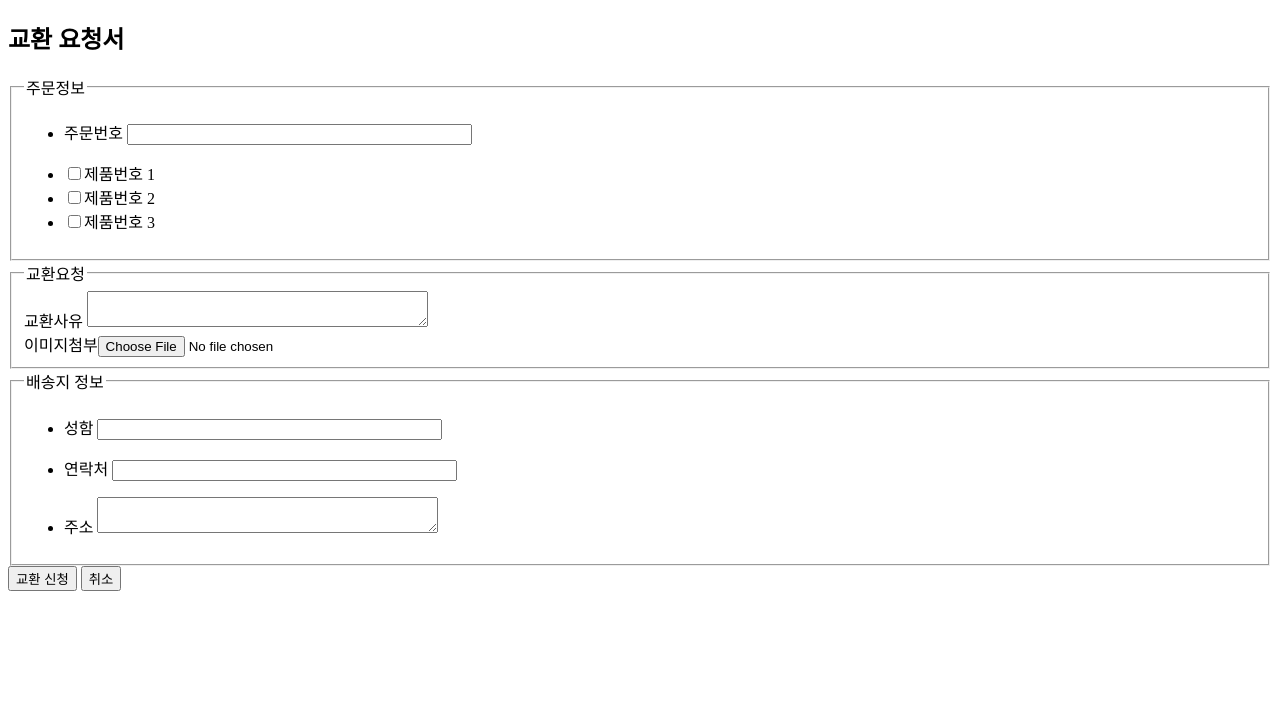
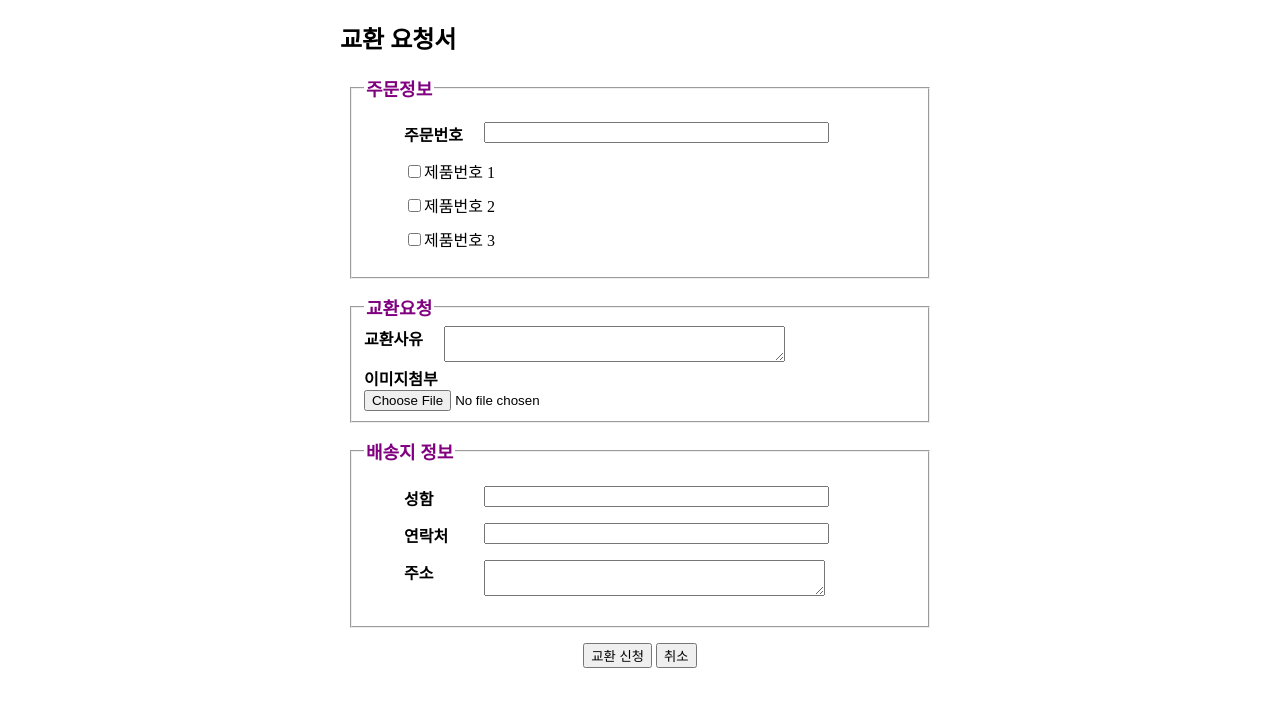
Before and after one commit to Claire-Nam/project_elice_shopping, a plain HTML site: page order_Page/교환/orderExchange.html in a window 1280 px wide. Drawn offline with Linux system fonts and the light colour scheme.

Commit message:
교환신청 1차 마크업

```diff
--- a/order_Page/교환/orderExchange.css
+++ b/order_Page/교환/orderExchange.css
@@ -0,0 +1,32 @@
+.container {
+  width: 600px;
+  margin: 0 auto;
+}
+
+ul {
+  list-style-type: none;
+}
+
+label.exchange {
+  font-weight: bold;
+  width: 80px;
+  float: left;
+}
+
+fieldset {
+  margin: 15px 10px;
+}
+
+fieldset legend {
+  font-weight: bold;
+  font-size: 18px;
+  color: purple;
+}
+
+ul li {
+  margin-bottom: 10px;
+}
+
+.submit {
+  text-align: center;
+}
--- a/order_Page/교환/orderExchange.html
+++ b/order_Page/교환/orderExchange.html
@@ -6,7 +6,7 @@
     <meta name="robots" content="noindex, nofollow" />
     <title>Document</title>
 
-    <link rel="stylesheet" src="orderExchange.css" />
+    <link rel="stylesheet" href="orderExchange.css" />
   </head>
   <body>
     <div class="container">
@@ -16,7 +16,7 @@
                 <legend>주문정보</legend>
                 <ul>
                     <li>
-                        <label for="orderNum">주문번호</label>
+                        <label for="orderNum" class="exchange">주문번호</label>
                         <input type="text" size="40" id="orderNum" required>
                     </li>
                 </ul>
@@ -36,10 +36,10 @@
                 <legend>교환요청</legend>
                 <div>
                     <form>
-                        <label>교환사유</label>
+                        <label for="reason" class="exchange">교환사유</label>
                         <textarea cols="40" row="3" id="reason" required></textarea>
                         <br>
-                        <label>이미지첨부<input type="file" id="addFile" required></label>
+                        <label for="addFile" class="exchange">이미지첨부<input type="file" id="addFile" required></label>
                     </form>
                 </div>
             </fieldset>
@@ -47,19 +47,19 @@
                 <legend>배송지 정보</legend>
                 <ul>
                     <li>
-                        <label for="name"">성함</label>
+                        <label for="name"" class="exchange">성함</label>
                         <input type="text" size="40" id="name" required>
                     </li>
                 </ul>
                 <ul>
                     <li>
-                        <label for="phoneNum">연락처</label>
+                        <label for="phoneNum" class="exchange">연락처</label>
                         <input type="text" size="40" id="phoneNum" required>
                     </li>
                 </ul>
                 <ul>
                     <li>
-                        <label for="address">주소</label>
+                        <label for="address" class="exchange">주소</label>
                         <textarea cols="40" row="3" id="address" required></textarea>
                     </li>
                 </ul>
```
